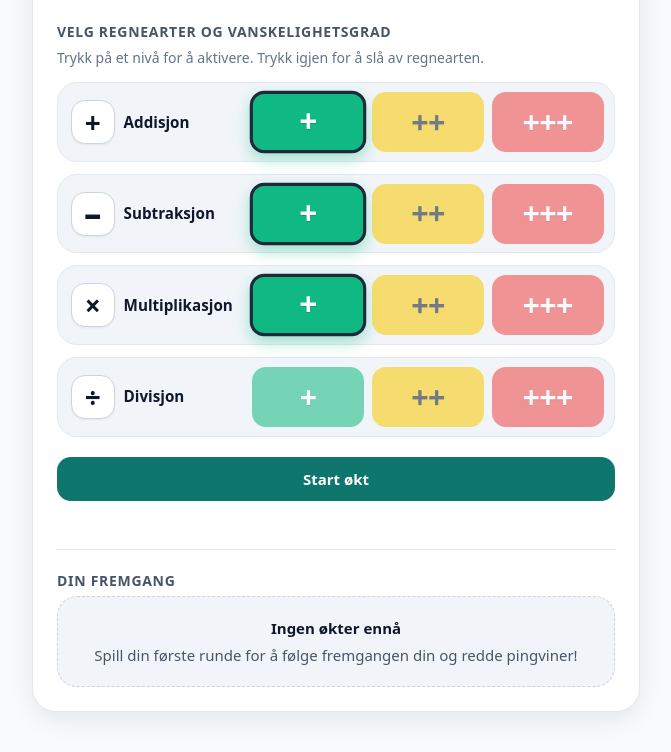
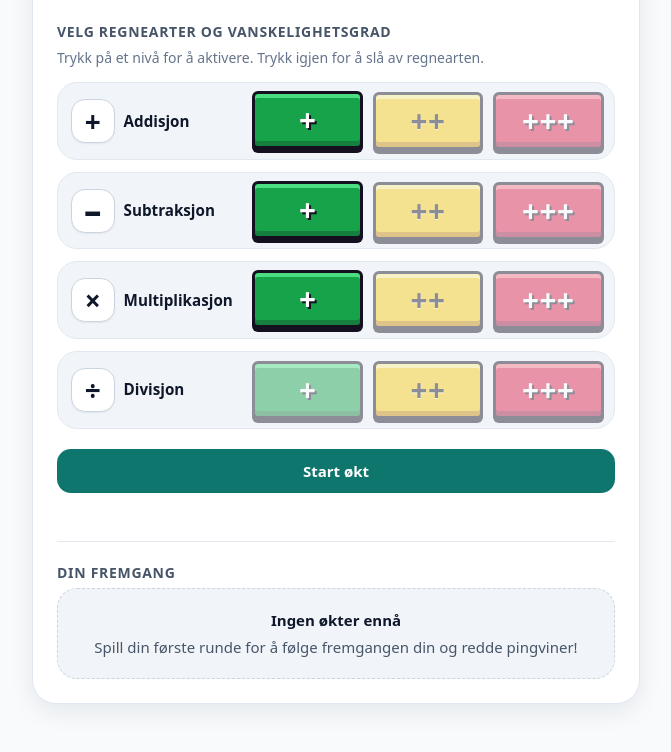
Before and after one commit to slart11/iq-app, a website with bundled scripts: page matte.html in a window 1280 px wide. Shown: the part 177-929 px from the top of the page, without its empty margins (304-975 px from the left). Built offline with nearby package versions, Linux system fonts and the light colour scheme.

Commit message:
style(matte): apply 16-bit pixel Arctic button styling to difficulty buttons

```diff
--- a/styles/matte.css
+++ b/styles/matte.css
@@ -128,18 +128,20 @@
 .diff-group {
   display: grid;
   grid-template-columns: repeat(3, minmax(0, 1fr));
-  gap: 0.5rem;
+  gap: 0.6rem;
 }
 
+/* 16-Bit Pixel Arctic Buttons (matching the Penguin & Polar Bear scene) */
 .diff-btn {
-  min-height: 60px;
+  position: relative;
+  min-height: 58px;
   padding: 0 0.25rem;
-  border-radius: 0.875rem;
-  border: 3px solid transparent;
+  border-radius: 6px;
+  border: 3px solid #141020;
   font-family: system-ui, -apple-system, 'Segoe UI', Roboto, sans-serif;
-  font-size: 1.9rem;
+  font-size: 1.85rem;
   font-weight: 900;
-  letter-spacing: -0.02em;
+  letter-spacing: 0.02em;
   line-height: 1;
   cursor: pointer;
   touch-action: manipulation;
@@ -148,63 +150,48 @@
   align-items: center;
   justify-content: center;
   text-align: center;
-  text-shadow: 0 1px 0 rgba(0, 0, 0, 0.15);
-  transition: transform 0.12s ease, opacity 0.15s ease, border-color 0.15s ease, box-shadow 0.15s ease;
+  transition: transform 0.06s steps(2), opacity 0.12s ease, box-shadow 0.06s steps(2);
 }
 
 .diff-btn.diff-single {
-  background: #10b981;
+  background: #16a34a;
   color: #ffffff;
-  opacity: 0.55;
+  box-shadow: inset 0 4px 0 #4ade80, inset 0 -5px 0 #15803d, 0 4px 0 #141020;
+  text-shadow: 2px 2px 0 #141020;
+  opacity: 0.45;
 }
 
 .diff-btn.diff-double {
   background: #facc15;
-  color: #1e293b;
-  opacity: 0.6;
+  color: #141020;
+  box-shadow: inset 0 4px 0 #fef08a, inset 0 -5px 0 #ca8a04, 0 4px 0 #141020;
+  text-shadow: 0 1px 0 #fef9c3;
+  opacity: 0.45;
 }
 
 .diff-btn.diff-triple {
-  background: #ef4444;
+  background: #e11d48;
   color: #ffffff;
-  opacity: 0.55;
+  box-shadow: inset 0 4px 0 #fb7185, inset 0 -5px 0 #9f1239, 0 4px 0 #141020;
+  text-shadow: 2px 2px 0 #141020;
+  opacity: 0.45;
 }
 
 .diff-btn:hover {
-  opacity: 0.95;
-  transform: scale(1.03);
+  opacity: 0.92;
 }
 
 .diff-btn:active {
-  transform: scale(0.96);
+  transform: translateY(3px);
+  box-shadow: inset 0 2px 0 rgba(255, 255, 255, 0.3), 0 1px 0 #141020;
 }
 
-/* Selected active states — crisp dark border, full opacity & pop */
-.diff-btn[aria-pressed="true"].diff-single {
-  background: #10b981;
-  color: #ffffff;
+/* Selected active states — full vibrant color & crisp pixel outline */
+.diff-btn[aria-pressed="true"].diff-single,
+.diff-btn[aria-pressed="true"].diff-double,
+.diff-btn[aria-pressed="true"].diff-triple {
   opacity: 1;
-  border-color: #1e293b;
-  transform: scale(1.04);
-  box-shadow: 0 6px 14px rgba(16, 185, 129, 0.35);
-}
-
-.diff-btn[aria-pressed="true"].diff-double {
-  background: #facc15;
-  color: #1e293b;
-  opacity: 1;
-  border-color: #1e293b;
-  transform: scale(1.04);
-  box-shadow: 0 6px 14px rgba(250, 204, 21, 0.42);
-}
-
-.diff-btn[aria-pressed="true"].diff-triple {
-  background: #ef4444;
-  color: #ffffff;
-  opacity: 1;
-  border-color: #1e293b;
-  transform: scale(1.04);
-  box-shadow: 0 6px 14px rgba(239, 68, 68, 0.35);
+  transform: translateY(-1px);
 }
 
 /* Relaxed / Untimed Toggle */
```
